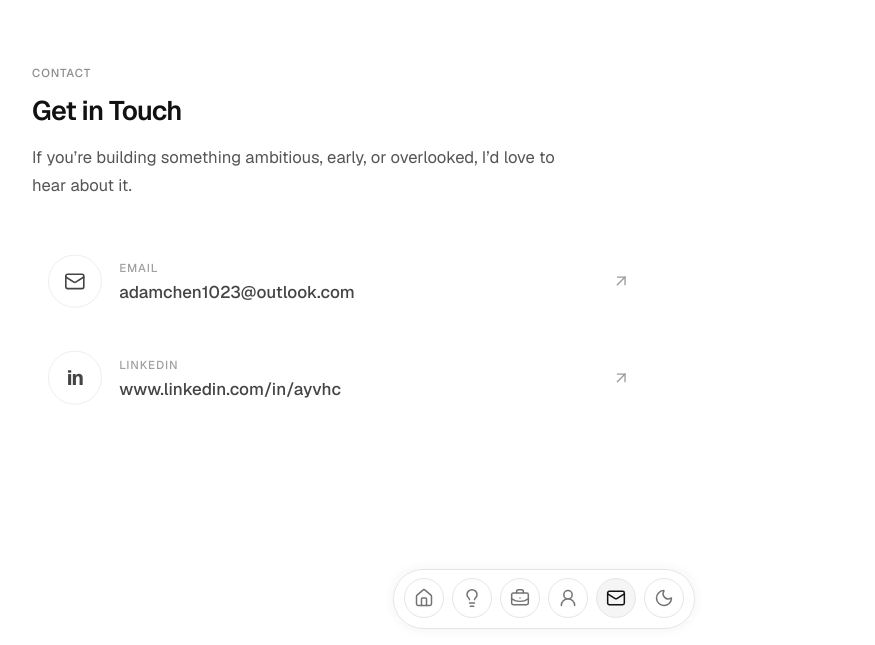
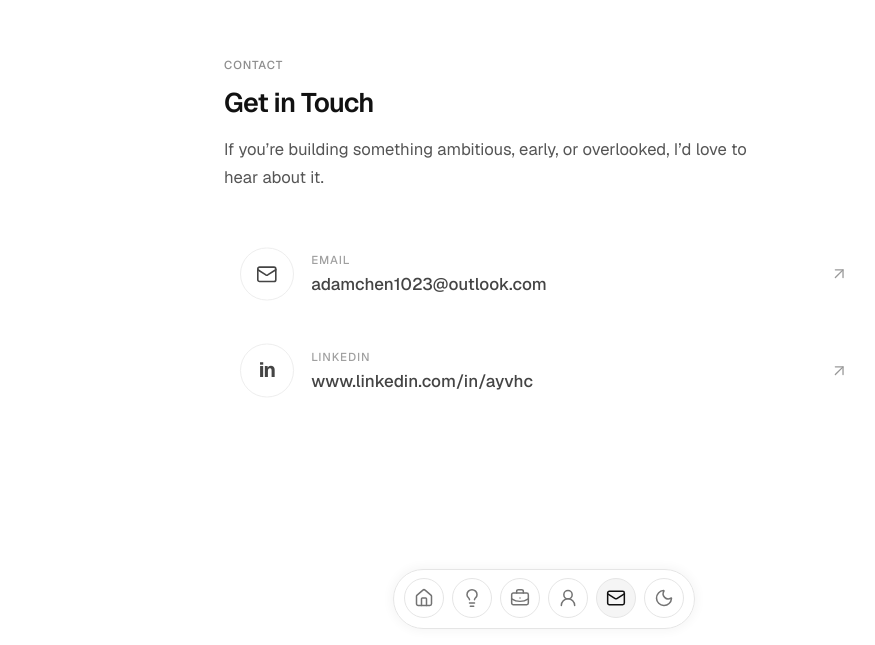
Before and after one commit to ayvhc/websitev2, a Next.js app: page /contact in a window 1280 px wide. Shown: the part 155-800 px from the top of the page, without its empty margins (96-971 px from the left). Built offline with nearby package versions, Linux system fonts and the light colour scheme.

Commit message:
Revert "Align contact page with portfolio layout"
This reverts commit 0814ccaee7d8efccbeaa544d09acd292e880bf8c.

```diff
--- a/app/globals.css
+++ b/app/globals.css
@@ -1988,11 +1988,6 @@ button {
   .investment-list p {
     font-size: 0.98rem;
   }
-
-  .contact-stage {
-    left: 1.5rem;
-    width: calc(100% - 3rem);
-  }
 }
 
 .contact-shell {
@@ -2007,9 +2002,9 @@ button {
 .contact-stage {
   position: absolute;
   top: 50%;
-  left: clamp(1.5rem, 10vw, 9rem);
-  width: min(42rem, 48vw);
-  transform: translateY(-50%);
+  left: 50%;
+  width: min(40rem, calc(100% - 3rem));
+  transform: translate(-50%, -52%);
 }
 
 .contact-eyebrow {
@@ -2153,9 +2148,7 @@ button {
 
 @media (max-width: 640px) {
   .contact-stage {
-    left: 1.5rem;
-    width: calc(100% - 3rem);
-    transform: translateY(-54%);
+    transform: translate(-50%, -54%);
   }
 
   .contact-stage h1 {
```
